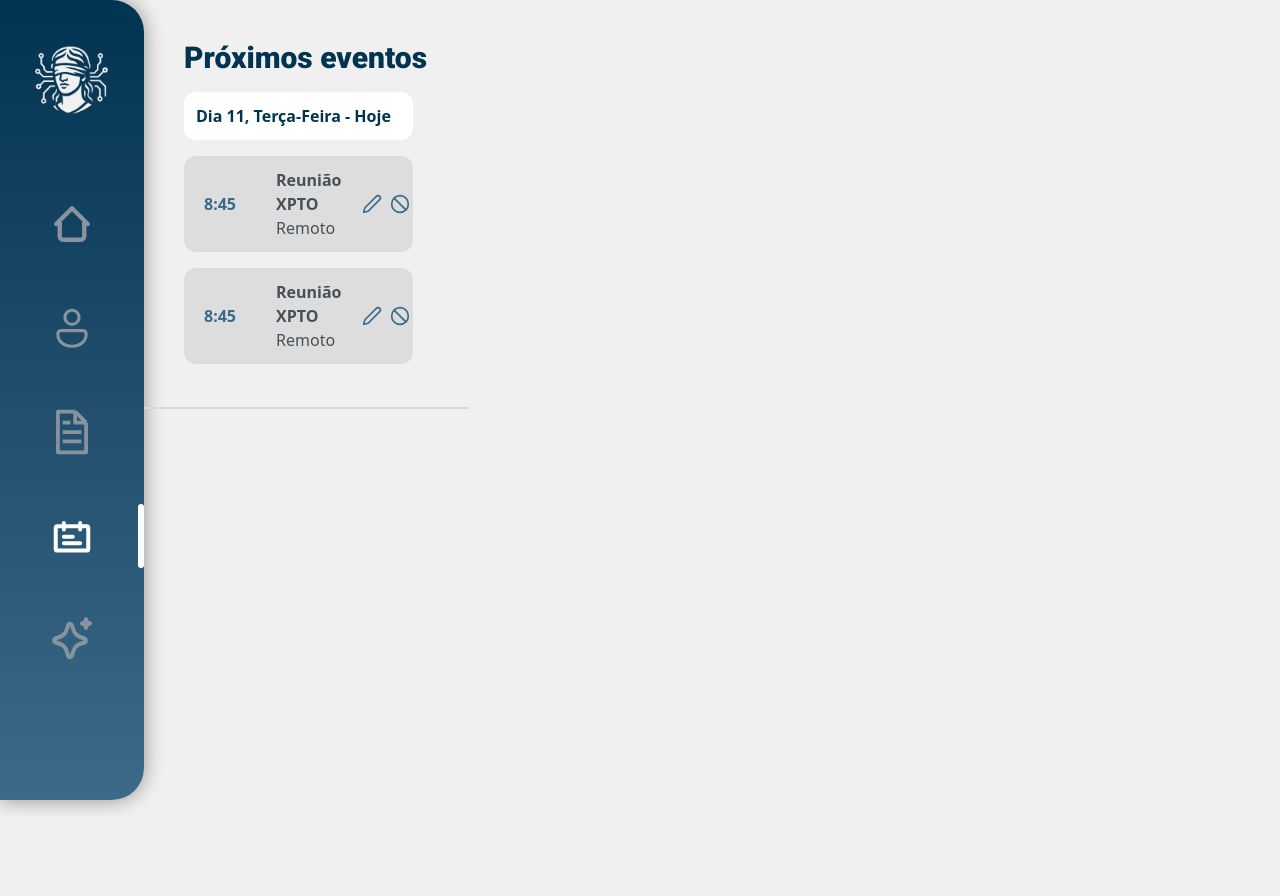
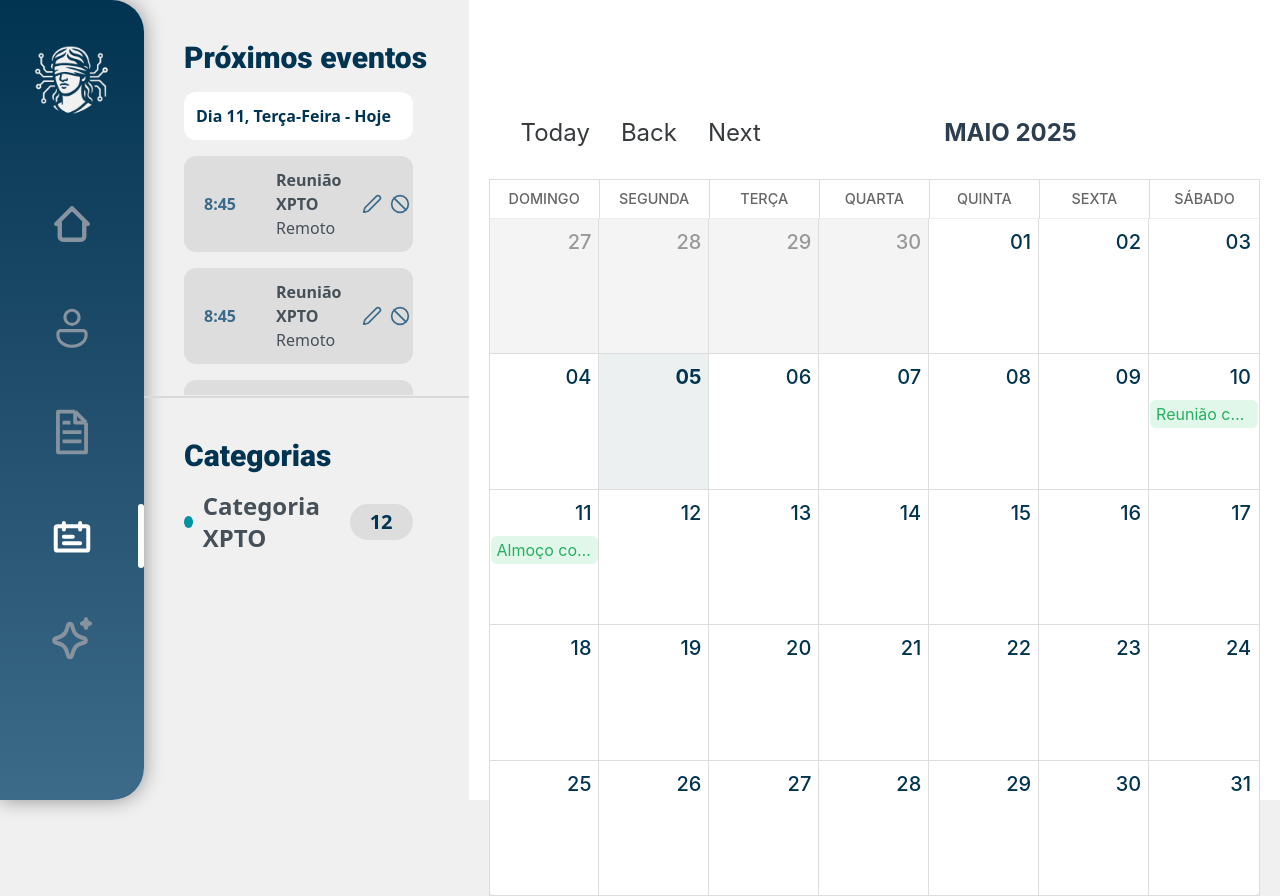
Before and after one commit to LYNX-Grupo-9/Sistema, a React (Vite) app: page /agenda in a window 1280 px wide. Before the commit the page ends 816 px from the top, so only its background shows below. Built offline with nearby package versions, Linux system fonts and the light colour scheme; no server answers.

Commit message:
feat: integrate react-big-calendar and create Agenda page

```diff
--- a/package.json
+++ b/package.json
@@ -20,6 +20,7 @@
     "date-fns": "^4.1.0",
     "lucide-react": "^0.508.0",
     "react": "^19.0.0",
+    "react-big-calendar": "^1.18.0",
     "react-dom": "^19.0.0",
     "react-input-mask": "^3.0.0-alpha.2",
     "react-router-dom": "^7.4.1",
@@ -32,6 +33,7 @@
     "@types/react": "^19.0.10",
     "@types/react-dom": "^19.0.4",
     "@vitejs/plugin-react": "^4.3.4",
+    "concurrently": "^9.1.2",
     "eslint": "^9.21.0",
     "eslint-plugin-react-hooks": "^5.1.0",
     "eslint-plugin-react-refresh": "^0.4.19",
--- a/src/App.jsx
+++ b/src/App.jsx
@@ -6,8 +6,7 @@ import { Layout } from "./components/Layout";
 import { Home } from "./pages/Home";
 import { CustomerDetails } from "./pages/CustomerDetails";
 import { CustomerList } from "./pages/CustomerList";
-import Calendar from "./pages/Calendar";
-
+import Agenda from "./pages/Agenda";
 
 export default function App() {
   return (
@@ -15,16 +14,13 @@ export default function App() {
       <Routes>
         <Route path="/login" index element={<Login />} />
         <Route path="/cadastro" element={<Cadastro />} />
-        {/* <Route path="/home" element={<Home/>} />
-        <Route path="/CustomerDetails" element={<CustomerDetails/>} />
-        <Route path="/CustomerList" element={</>} /> */}
         <Route path="/login" index element={<Login />} />
         <Route path="/cadastro" element={<Cadastro />} />
         <Route path="/" element={<Layout />}>
           <Route path="home" element={<Home />} />
           <Route path="customerdetails" element={<CustomerDetails />} />
           <Route path="customerlist" element={<CustomerList />} />
-          <Route path="agenda" element={<Calendar />} />
+          <Route path="agenda" element={<Agenda />} />
         </Route>
       </Routes>
 
--- /dev/null
+++ b/src/components/Category/index.jsx
@@ -0,0 +1,15 @@
+export function Category({ nomeCategoria, corCategoria, qtdEventos }) {
+
+    const colorStyle = `w-2 h-2 rounded-full bg-[color:${corCategoria}]`;
+
+
+    return (
+        <div className='flex items-center gap-2.5'>
+            <div style={{ backgroundColor: corCategoria, width: '12px', height: '12px', borderRadius: '100%' }}></div>
+            <p className='text-2xl font-semibold text-[color:var(--color-grayLight)]'>{nomeCategoria}</p>
+            <div className='flex flex-1 justify-end'>
+                <span className='bg-[color:var(--bgLightGray)] px-5 py-1 rounded-full text-[var(--color-blueDark)] font-semibold text-xl'>{qtdEventos}</span>
+            </div>
+        </div>
+    )
+}
--- /dev/null
+++ b/src/global/calendar.css
@@ -0,0 +1,74 @@
+/* calendar.css */
+
+.rbc-calendar {
+    font-family: 'Inter', sans-serif;
+    background: white;
+    border-radius: 8px;
+}
+
+.rbc-toolbar {
+    display: flex;
+    justify-content: space-between;
+    align-items: center;
+    padding: 1rem;
+}
+
+.rbc-toolbar-label {
+    font-size: 1.5rem;
+    font-weight: 700;
+    color: #2c3e50;
+    text-transform: uppercase;
+}
+
+.rbc-btn-group button {
+    background: none;
+    border: none;
+    font-size: 1.5rem;
+    cursor: pointer;
+}
+
+.rbc-header {
+    text-transform: uppercase;
+    font-weight: 500;
+    font-size: 0.9rem;
+    color: #666;
+    padding: 0.5rem;
+    text-align: center;
+    border-bottom: 1px solid #eee;
+}
+
+.rbc-event {
+    background-color: #e0f7e9;
+    color: #27ae60;
+    border-radius: 6px;
+    padding: 2px 6px;
+    font-size: 1rem;
+    border: none;
+}
+
+.rbc-event-label {
+    display: none;
+}
+
+.rbc-date-cell {
+    padding: 0.5rem;
+    text-align: right;
+    font-weight: 500;
+}
+
+.rbc-today {
+    background: #ecf0f1;
+}
+
+.rbc-off-range-bg {
+    background: #f4f4f4;
+}
+
+.rbc-row-content {
+    color: #013451;
+    font-size: 1.25rem;
+}
+
+.rbc-day-bg {
+    padding: 10px;
+}
--- /dev/null
+++ b/src/pages/Agenda/index.jsx
@@ -0,0 +1,84 @@
+
+import { Category } from '../../components/Category';
+import { EventDay, NextEvent } from '../../components/NextEvent';
+
+import { Calendar, dateFnsLocalizer } from 'react-big-calendar';
+import format from 'date-fns/format';
+import parse from 'date-fns/parse';
+import startOfWeek from 'date-fns/startOfWeek';
+import getDay from 'date-fns/getDay';
+import 'react-big-calendar/lib/css/react-big-calendar.css';
+import { ptBR } from 'date-fns/locale';
+import '../../global/calendar.css';
+
+
+// Configurações de localização (pt-BR)
+const locales = {
+    'pt-BR': ptBR,
+};
+
+
+const localizer = dateFnsLocalizer({
+    format,
+    parse,
+    startOfWeek,
+    getDay,
+    locales,
+});
+
+// Eventos de exemplo
+const events = [
+    {
+        title: 'Reunião com o time',
+        start: new Date(2025, 4, 10, 10, 0),
+        end: new Date(2025, 4, 10, 11, 30),
+        allDay: false,
+    },
+    {
+        title: 'Almoço com cliente',
+        start: new Date(2025, 4, 11, 12, 0),
+        end: new Date(2025, 4, 11, 13, 0),
+    },
+];
+
+export default function Agenda() {
+    return (
+        <>
+            <div className="flex h-[99vh] w-full">
+                <div className="min-w-2/7 bg-[color:var(--bg-light)] h-full">
+                    <div className="h-1/2 px-10 pt-10">
+                        <span className="typography-black text-[var(--color-blueDark)] text-3xl ">Próximos eventos</span>
+                        <div className="mt-4 flex flex-col gap-4 overflow-y-scroll h-[85%]  scrollbar-thin-gray pr-4"  >
+                            <EventDay legenda={"Dia 11, Terça-Feira - Hoje"} />
+                            <NextEvent horaEvento="8:45" localEvento="Remoto" nomeEvento="Reunião XPTO" />
+                            <NextEvent horaEvento="8:45" localEvento="Remoto" nomeEvento="Reunião XPTO" />
+                            <NextEvent horaEvento="8:45" localEvento="Remoto" nomeEvento="Reunião XPTO" />
+                            <NextEvent horaEvento="8:45" localEvento="Remoto" nomeEvento="Reunião XPTO" />
+                            <NextEvent horaEvento="8:45" localEvento="Remoto" nomeEvento="Reunião XPTO" />
+                            <NextEvent horaEvento="8:45" localEvento="Remoto" nomeEvento="Reunião XPTO" />
+                        </div>
+                    </div>
+                    <div className="w-full h-0.5 bg-[color:#d9d9d9]"></div>
+                    <div className="h-1/2 px-10 pt-10">
+                        <span className="typography-black text-[var(--color-blueDark)] text-3xl ">Categorias</span>
+                        <div className="mt-4 flex flex-col gap-4 overflow-y-scroll h-[85%]  scrollbar-thin-gray pr-4">
+                            <Category corCategoria="#0093A6" nomeCategoria="Categoria XPTO" qtdEventos='12' />
+                        </div>
+                    </div>
+                </div>
+                <div className='bg-white h-screen w-full'>
+                    <div className='px-5 pt-24'>
+                        <Calendar
+                            localizer={localizer}
+                            events={events}
+                            defaultView="month"
+                            views={['month']}
+                            style={{ minHeight: 800 }}
+                            culture="pt-BR"
+                        />
+                    </div>
+                </div>
+            </div>
+        </>
+    );
+}
--- a/src/pages/Calendar/index.jsx
+++ /dev/null
@@ -1,29 +0,0 @@
-
-import { EventDay, NextEvent } from '../../components/NextEvent';
-
-export default function Calendar() {
-    return (
-        <>
-            <div className="flex h-full w-full">
-                <div className="w-2/7 bg-[color:var(--bg-light)] h-full">
-                    <div className="h-1/2 px-10 pt-10">
-                        <span className="typography-black text-[var(--color-blueDark)] text-3xl ">Próximos eventos</span>
-                        <div className="mt-4 flex flex-col gap-4 overflow-y-scroll max-h-3/4 scrollbar-thin-gray pr-4"  >
-                            <EventDay legenda={"Dia 11, Terça-Feira - Hoje"}/>
-                            <NextEvent horaEvento="8:45" localEvento="Remoto" nomeEvento="Reunião XPTO" />
-                            <NextEvent horaEvento="8:45" localEvento="Remoto" nomeEvento="Reunião XPTO" />
-                            <NextEvent horaEvento="8:45" localEvento="Remoto" nomeEvento="Reunião XPTO" />
-                            <NextEvent horaEvento="8:45" localEvento="Remoto" nomeEvento="Reunião XPTO" />
-                            <NextEvent horaEvento="8:45" localEvento="Remoto" nomeEvento="Reunião XPTO" />
-                            <NextEvent horaEvento="8:45" localEvento="Remoto" nomeEvento="Reunião XPTO" />
-                        </div>
-                    </div>
-                    <div className="w-full h-0.5 bg-[color:#d9d9d9]"></div>
-                    <div className="h-1/2">
-
-                    </div>
-                </div>
-            </div>
-        </>
-    );
-}
```
Also changed, not shown: 1 other file (tests, documents, lock files or other folders).
